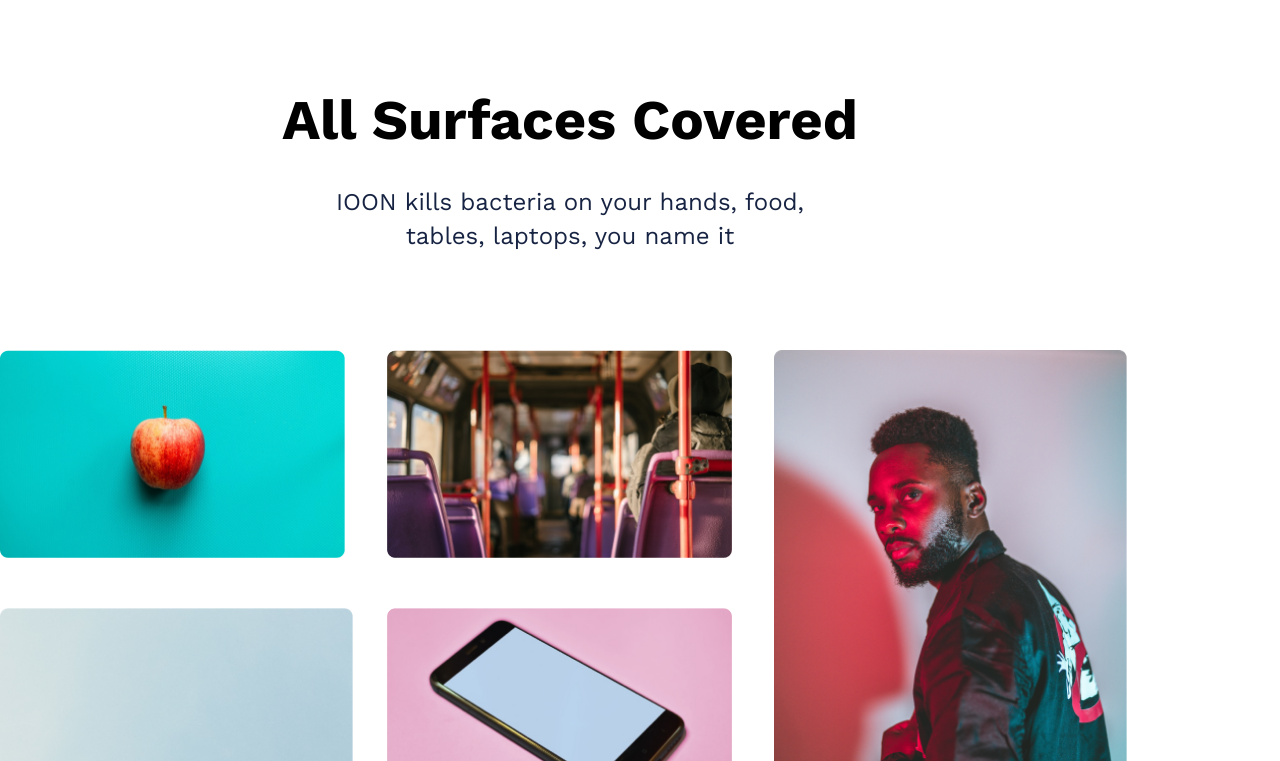
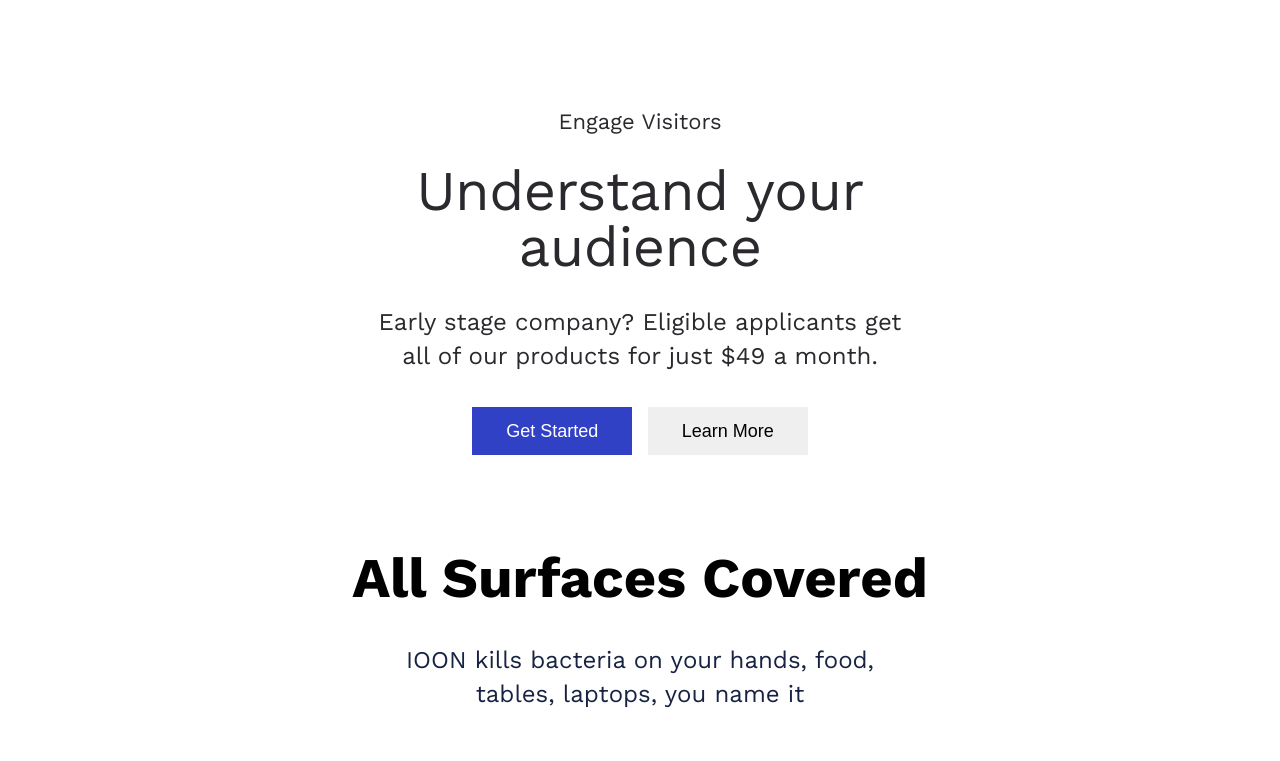
Before and after one commit to Daffirudi/diplomproject, a plain HTML site: page index.html in a window 1280 px wide. Shown: the part 519-1280 px from the top of the page. Drawn offline with nearby package versions, Linux system fonts and the light colour scheme.

Commit message:
Add files via upload

```diff
--- a/index.html
+++ b/index.html
@@ -75,13 +75,17 @@
 
         </div>
     </section>
-    <!-- <section class="container">
+    <section class="container">
         <div class="understand">
-            <h6></h6>
-            <h3></h3>
-            <p></p>
+            <h6 class="understand_pretitle">Engage Visitors</h6>
+            <h3 class="understand_title">Understand your audience</h3>
+            <p class="understand_text">Early stage company? Eligible applicants get all of our products for just $49 a month.</p>
+        <div class="button">
+            <button class="button_violet">Get Started</button>
+            <button class="button_transparent">Learn More</button>
         </div>
-    </section>    -->
+        </div>
+    </section>
 <section>
     <div class="container">
         <div class="all">
@@ -92,7 +96,7 @@
                 IOON kills bacteria on your hands, food, tables, laptops, you name it
             </p>
         </div>
-        <div class="grid">
+        <div class="all grid">
             <div class="item"><img src="./img/grid/f1.png" alt="foto1"></div>
             <div class="item"><img src="./img/grid/f2.png" alt="foto2"></div>
             <div class="item"><img src="./img/grid/f3.png" alt="foto3"></div>
@@ -100,8 +104,6 @@
             <div class="item"><img src="./img/grid/f5.png" alt="foto5"></div>
             <div class="item"><img src="./img/grid/f6.png" alt="foto6"></div>
             <div class="item"><img src="./img/grid/f7.png" alt="foto7"></div>
-
-
         </div>
 
     </div>
--- a/style/style.css
+++ b/style/style.css
@@ -113,10 +113,9 @@ body{
 }
 
 
-
 .all{
     max-width: 1140px;
-    margin: 90px 0 97px;
+    margin: 90px auto 97px;
     text-align: center;
 }
 
@@ -155,3 +154,57 @@ body{
 .item>img{
     height: 100%;
 }
+
+.understand{
+    margin: 105px auto 62px;
+    text-align: center;
+    width: 555px;
+
+}
+
+.understand_pretitle{
+    font-size: 22px;
+    line-height: 34px;
+    color: #2B292D;
+    margin: 108px 0 24px;
+}
+
+.understand_title{
+    font-size: 56px;
+    line-height: 56px;
+    letter-spacing: -0.5px;
+    color: #2B292D;
+    margin: 24px 0 30px;
+
+}
+
+.understand_text{
+    font-size: 24px;
+    line-height: 34px;
+    color: #2B292D;
+    margin: 30px 0 34px;
+}
+
+
+.button_transparent, .button_violet{
+    height: 48px;
+    width: 160px;
+    border: none;
+    font-size: 18px;
+    line-height: 13px;
+}
+
+.button_violet{
+    background-color: #3141C5;
+    color: #FFFFFF;
+    margin-right: 10px;
+}
+
+.button_violet:hover{
+    background-color: #0015d6;
+    transition: 1s;
+}
+
+.button_transparent:hover{
+    color: #3141C5 ;
+}
```
